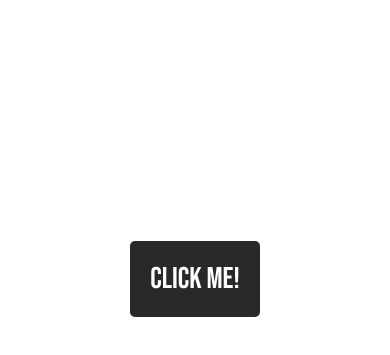
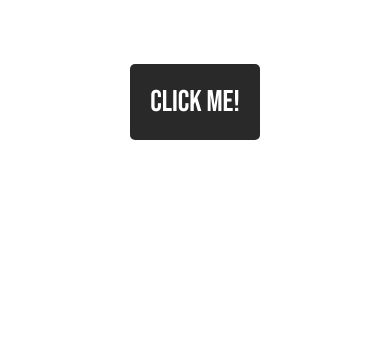
Before and after one commit to Ehsan914/TestDrive, a plain HTML site: page index.html in a window 390 px wide. Shown: the part 335-690 px from the top of the page. Drawn offline with Linux system fonts and the light colour scheme.

Commit message:
Second commit

```diff
--- a/css/main.scss
+++ b/css/main.scss
@@ -10,6 +10,14 @@ body {
     min-height: 100vh;
     justify-content: center;
     align-items: center;
+}
+
+main {
+    display: flex;
+    flex-direction: column;
+    align-items: center;
+    justify-content: center;
+    gap: 30px;
 }
 
 #box {
@@ -52,3 +60,13 @@ button {
 //     text-decoration: none;
 //     color: rgb(69, 118, 192);
 // }
+
+@media screen and (max-width: 650px) {
+    main {
+        padding: 30px;
+        #text {
+            font-size: 45px;
+            text-align: center;
+        }
+    }
+}
--- a/index.html
+++ b/index.html
@@ -10,11 +10,13 @@
     <link rel="stylesheet" href="css/main.css">
 </head>
 <body>
-    <div id="text"></div>
-    <!-- <div id="box">
-        <div class="innerBox" id="animate"></div>
-    </div> -->
-    <button class="animate" onclick="getPosition()">Click me!</button>
+    <main>
+        <div id="text"></div>
+        <!-- <div id="box">
+            <div class="innerBox" id="animate"></div>
+        </div> -->
+        <button class="animate" onclick="getPosition()">Click me!</button>
+    </main>
 </body>
 
 <script src="js/main.js"></script>
```
Also changed, not shown: css/main.css, 1 other file.
